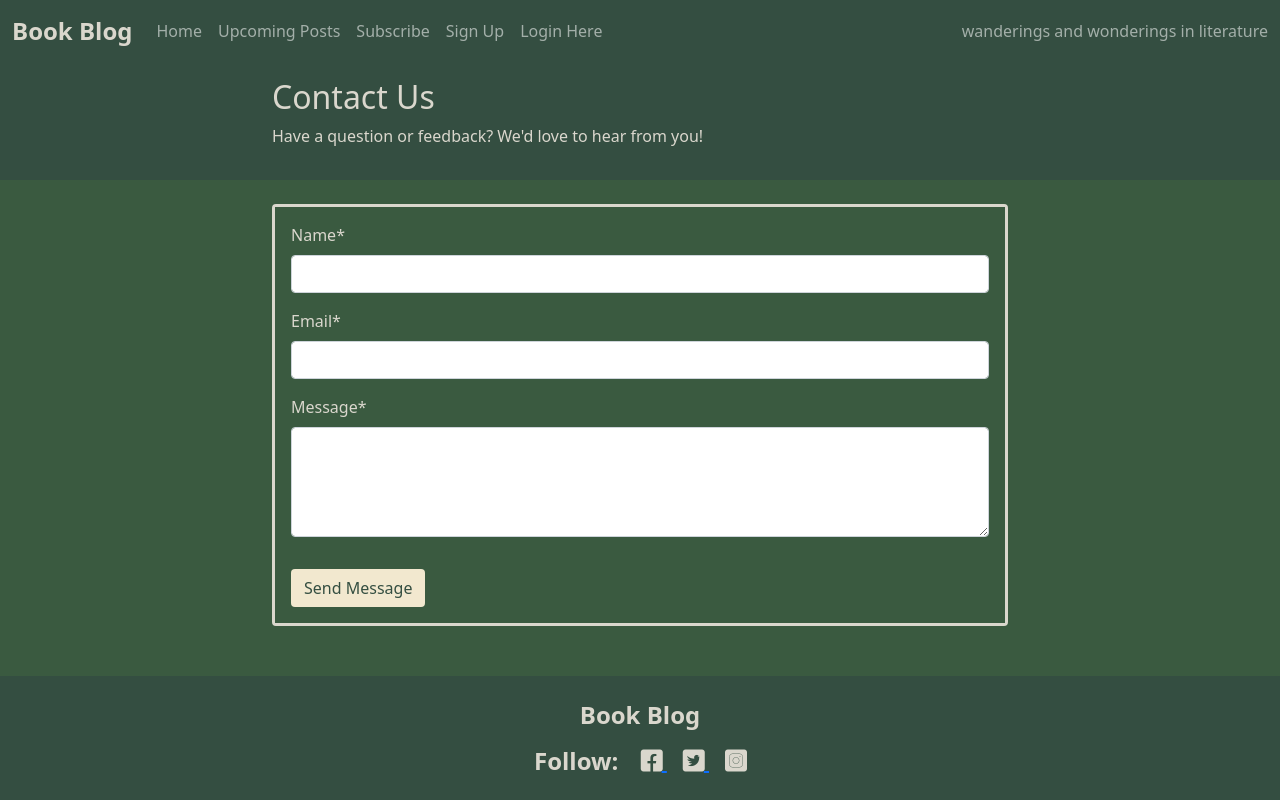
After one commit to A-Hebbes/blog2, a Django app: page /contact/ in a window 1280 px wide. The commit adds this page. Run offline with Django 4.2, Linux system fonts and the light colour scheme; some libraries are stand-ins or nearby versions.

Commit message:
Add contact form functionality with template and styles

```diff
--- /dev/null
+++ b/contact/templates/contact/contact.html
@@ -0,0 +1,31 @@
+{% extends "base.html" %}
+{% load crispy_forms_tags %}
+
+{% block content %}
+<div class="header header-compact">
+    <div class="container">
+        <div class="row">
+            <div class="col-md-8 offset-md-2">
+                <h1 class="text-on-dark post-title">Contact Us</h1>
+                <p class="text-on-dark">Have a question or feedback? We'd love to hear from you!</p>
+            </div>
+        </div>
+    </div>
+</div>
+
+<div class="container">
+    <div class="row">
+        <div class="col-md-8 mt-4 offset-md-2">
+            <div class="card">
+                <div class="card-body box-background text-on-dark">
+                    <form method="post">
+                        {% csrf_token %}
+                        {{ form|crispy }}
+                        <button type="submit" class="btn mt-3">Send Message</button>
+                    </form>
+                </div>
+            </div>
+        </div>
+    </div>
+</div>
+{% endblock %}
--- a/static/assets/css/style.css
+++ b/static/assets/css/style.css
@@ -105,6 +105,11 @@ body {
     width: 100%;
     height: auto;
     max-height: 300px;
+}
+
+.header-compact {
+    min-height: 100px;
+    padding: 1rem 0;
 }
 
 /* Post Styles */
```
